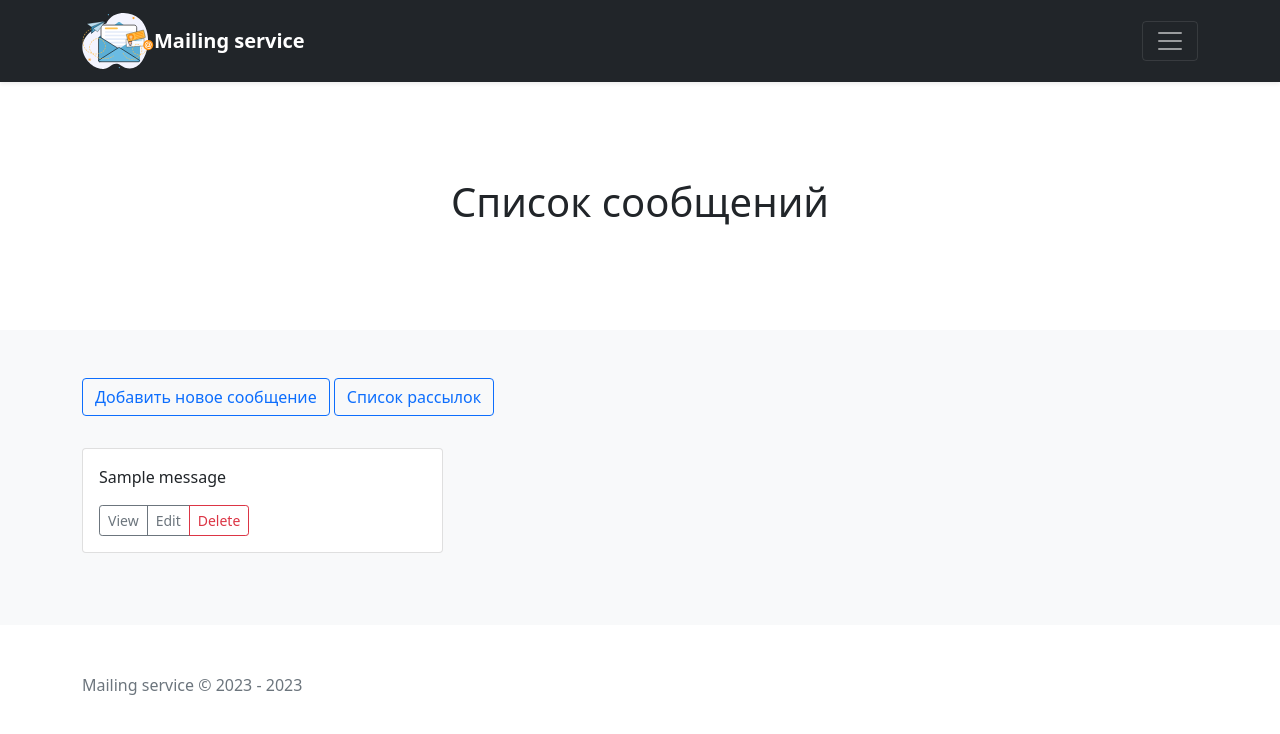
After one commit to DrKenni/service_mailings, a Django app: page /message/list/ in a window 1280 px wide. The commit adds this page. Shown: the top 734 px of the page. Run offline with Django 4.2, Linux system fonts and the light colour scheme; a user stored in the database is signed in; tables that the repository leaves empty hold one stand-in row (values such as "Sample post"); some libraries are stand-ins or nearby versions.

Commit message:
Доработка

```diff
--- a/blog/templates/blog/includes/inc_button_perms.html
+++ b/blog/templates/blog/includes/inc_button_perms.html
@@ -1,4 +1,4 @@
-{% if user.is_staff %}
+{% if user.is_superuser %}
     {% if object.is_published %}
         <a href="{% url 'blog:switch_publication' object.pk %}" type="button"
            class="btn btn-lg btn-sm btn-outline-secondary">Отменить</a>
--- a/blog/templates/blog/includes/inc_card_article.html
+++ b/blog/templates/blog/includes/inc_card_article.html
@@ -13,11 +13,11 @@
             <nav class="ms-5">
                 <a href="{% url 'blog:view' object.pk %}" type="button"
                    class="btn btn-lg btn-sm btn-outline-secondary">View</a>
-                {% if user.email == object.owner.email %}
+                {% if user.email == object.owner.email or user.is_superuser %}
                 <a href="{% url 'blog:edit' object.pk %}" type="button"
                    class="btn btn-lg btn-sm btn-outline-secondary">Edit</a>
                 {% endif %}
-                {% if user.email == object.owner.email %}
+                {% if user.email == object.owner.email or user.is_superuser %}
                 <a href="{% url 'blog:delete' object.pk %}" type="button"
                    class="btn btn-lg btn-sm btn-outline-danger">Delite</a>
                 {% endif %}
--- a/client/templates/client/client_list.html
+++ b/client/templates/client/client_list.html
@@ -5,6 +5,7 @@
     <a class="btn btn-outline-primary" href="{% url 'client:create' %}">Добавить клинта</a>
 </div>
 {% for object in object_list %}
+{% if user == object.user or user.is_superuser %}
 <div class="col-md-4">
     <div class="card mb-4 box-shadow">
         <div class="card-body">
@@ -34,5 +35,6 @@
         </div>
     </div>
 </div>
+{% endif %}
 {% endfor %}
 {% endblock %}
--- a/client/urls.py
+++ b/client/urls.py
@@ -6,9 +6,9 @@ from client.views import ClientListView, ClientCreateView, ClientDetailView, Cli
 app_name = ClientConfig.name
 
 urlpatterns = [
-    path('', ClientListView.as_view(), name='list'),
-    path('create/', ClientCreateView.as_view(), name='create'),
-    path('view/<int:pk>', ClientDetailView.as_view(), name='view'),
-    path('edit/<int:pk>', ClientUpdateView.as_view(), name='edit'),
-    path('delete/<int:pk>', ClientDeleteView.as_view(), name='delete'),
+    path('client/list/', ClientListView.as_view(), name='list'),
+    path('client/create/', ClientCreateView.as_view(), name='create'),
+    path('client/view/<int:pk>', ClientDetailView.as_view(), name='view'),
+    path('client/edit/<int:pk>', ClientUpdateView.as_view(), name='edit'),
+    path('client/delete/<int:pk>', ClientDeleteView.as_view(), name='delete'),
 ]
--- a/mailing/admin.py
+++ b/mailing/admin.py
@@ -5,7 +5,7 @@ from mailing.models import Message, Mailing, Log
 
 @admin.register(Message)
 class MessageAdmin(admin.ModelAdmin):
-    list_display = ('title', 'body')
+    list_display = ('title', 'body', 'user')
 
 
 @admin.register(Mailing)
@@ -16,5 +16,5 @@ class MailingAdmin(admin.ModelAdmin):
 
 @admin.register(Log)
 class LogAdmin(admin.ModelAdmin):
-    list_display = ('date_attempts', 'status', 'server_response')
+    list_display = ('date_attempts', 'status', 'server_response', 'mailing')
     list_filter = ('date_attempts', 'status', 'server_response')
--- a/mailing/models.py
+++ b/mailing/models.py
@@ -1,11 +1,14 @@
 from django.db import models
 
+from client.models import Client
 from users.models import User, NULLABLE
 
 
 class Message(models.Model):
     title = models.CharField(max_length=300, verbose_name='заголовок')
     body = models.TextField(verbose_name='сообщение')
+
+    user = models.ForeignKey(User, on_delete=models.CASCADE, verbose_name='пользователь', **NULLABLE)
 
     def __str__(self):
         return f'{self.title}'
@@ -35,6 +38,7 @@ class Mailing(models.Model):
                                               verbose_name='статус рассылки')
     message = models.ForeignKey(Message, on_delete=models.SET_NULL, verbose_name='cообщение', **NULLABLE)
     user = models.ForeignKey(User, on_delete=models.CASCADE, verbose_name='пользователь', **NULLABLE)
+    client = models.ManyToManyField(Client, verbose_name='клиент', )
 
     def __str__(self):
         return f'{self.status}'
--- /dev/null
+++ b/mailing/templates/mailing/message_list.html
@@ -0,0 +1,28 @@
+{% extends 'mailing/base.html' %}
+{% block content %}
+<div class="col-12 mb-3 ">
+    <a class="btn btn-outline-primary" href="{% url 'mailing:create_message' %}">Добавить новое сообщение</a>
+    <a class="btn btn-outline-primary" href="{% url 'mailing:list_mailing' %}">Список рассылок</a>
+</div>
+{% for object in object_list %}
+{% if user == object.user or user.is_superuser %}
+<div class="col-md-4">
+    <div class="card mb-4 box-shadow">
+        <div class="card-body">
+            <p class="card-text">{{ object.title }}</p>
+            <div class="d-flex justify-content-between align-items-center">
+                <nav class="btn-group">
+                    <a type="button" class="btn btn-sm btn-outline-secondary"
+                       href="{% url 'mailing:view_message' object.pk %}">View</a>
+                    <a type="button" class="btn btn-sm btn-outline-secondary"
+                         href="{% url 'mailing:update_message' object.pk %}">Edit</a>
+                    <a type="button" class="btn btn-sm btn-outline-danger"
+                         href="{% url 'mailing:delete_message' object.pk %}">Delete</a>
+                </nav>
+            </div>
+        </div>
+    </div>
+</div>
+{% endif %}
+{% endfor %}
+{% endblock %}
--- a/mailing/urls.py
+++ b/mailing/urls.py
@@ -3,17 +3,27 @@ from django.views.decorators.cache import cache_page
 
 from mailing.apps import MailingConfig
 from mailing.views import MailingListView, MailingDeleteView, MailingCreateView, MailingUpdateView, MailingDetailView, \
-    MailingView, contacts
+    MailingView, contacts, MessageListView, MessageCreateView, MessageDeleteView, MessageUpdateView, MessageDetailView
 
 app_name = MailingConfig.name
 
 urlpatterns = [
+
     path('', cache_page(60)(MailingView.as_view()), name='mailing_main'),
     path('contacts/', contacts, name='contacts'),
+
+    # Mailing
     path('list/', MailingListView.as_view(), name='list_mailing'),
     path('create/', MailingCreateView.as_view(), name='create_mailing'),
     path('delete/<int:pk>', MailingDeleteView.as_view(), name='delete_mailing'),
     path('edit/<int:pk>', MailingUpdateView.as_view(), name='update_mailing'),
     path('view/<int:pk>', MailingDetailView.as_view(), name='view_mailing'),
     # path('view/filter/', MailingDetailView.as_view(), name='view_mailing'),
+
+    # Message
+    path('message/list/', MessageListView.as_view(), name='list_message'),
+    path('message/create/', MessageCreateView.as_view(), name='create_message'),
+    path('message/delete/<int:pk>', MessageDeleteView.as_view(), name='delete_message'),
+    path('message/edit/<int:pk>', MessageUpdateView.as_view(), name='update_message'),
+    path('message/view/<int:pk>', MessageDetailView.as_view(), name='view_message'),
 ]
--- a/mailing/views.py
+++ b/mailing/views.py
@@ -1,5 +1,5 @@
 from django.contrib.auth.decorators import login_required
-from django.contrib.auth.mixins import LoginRequiredMixin, PermissionRequiredMixin
+from django.contrib.auth.mixins import LoginRequiredMixin
 from django.shortcuts import render
 from django.urls import reverse_lazy
 
@@ -8,8 +8,8 @@ from django.views.generic import ListView, DetailView, CreateView, UpdateView, D
 from blog.models import Article
 from client.models import Client
 from mailing.cron import my_scheduled_job
-from mailing.forms import MailingForm
-from mailing.models import Mailing
+from mailing.forms import MailingForm, MessageForm
+from mailing.models import Mailing, Message
 from mailing.services import get_log_list
 
 
@@ -23,7 +23,7 @@ class MailingView(LoginRequiredMixin, ListView):
         context_data['active_mailing'] = len(Mailing.objects.filter(status=2))
         context_data['title'] = 'Главная'
         context_data['clients'] = len(Client.objects.all())
-        context_data['article'] = Article.objects.filter(is_published=True)[:3]
+        context_data['article'] = Article.objects.filter(is_published=True).order_by('?')[:3]
         return context_data
 
     def get_queryset(self):
@@ -50,7 +50,7 @@ class MailingDetailView(LoginRequiredMixin, DetailView):
 
 class MailingDeleteView(LoginRequiredMixin, DeleteView):
     model = Mailing
-    permission_required = 'mailing.delete_mailing'
+    # permission_required = 'mailing.delete_mailing'
     success_url = reverse_lazy('mailing:list_mailing')
 
 
@@ -65,6 +65,12 @@ class MailingCreateView(LoginRequiredMixin, CreateView):
         self.object.save()
         my_scheduled_job()
         return super().form_valid(form)
+
+    def get_context_data(self, **kwargs):
+        context = super().get_context_data(**kwargs)
+        context['form'].fields['message'].queryset = Message.objects.filter(user=self.request.user)
+        context['form'].fields['client'].queryset = Client.objects.filter(user=self.request.user)
+        return context
 
 
 class MailingUpdateView(LoginRequiredMixin, UpdateView):
@@ -85,3 +91,38 @@ def contacts(request):
         'title': 'Контакты'
     }
     return render(request, 'mailing/contacts.html', context)
+
+
+class MessageListView(LoginRequiredMixin, ListView):
+    model = Message
+    template_name = 'mailing/message_list.html'
+    extra_context = {
+        'title': 'Список сообщений',
+    }
+
+
+class MessageCreateView(LoginRequiredMixin, CreateView):
+    model = Message
+    form_class = MessageForm
+    success_url = reverse_lazy('mailing:list_message')
+
+    def form_valid(self, form):
+        self.object = form.save(commit=False)
+        self.object.user = self.request.user
+        self.object.save()
+        return super().form_valid(form)
+
+
+class MessageDeleteView(LoginRequiredMixin, DeleteView):
+    model = Message
+    success_url = reverse_lazy('mailing:list_message')
+
+
+class MessageUpdateView(LoginRequiredMixin, UpdateView):
+    model = Message
+    form_class = MessageForm
+    success_url = reverse_lazy('mailing:list_message')
+
+
+class MessageDetailView(LoginRequiredMixin, DetailView):
+    model = Message
```
Also changed, not shown: blog/templates/blog/article_list.html (+0 -13 lines), mailing/forms.py (+17 -2 lines), mailing/templates/mailing/mailing_list.html (+3 -4 lines), mailing/templates/mailing/mailing_main.html (+12 -10 lines), mailing/templates/mailing/message_confirm_delete.html (added, +19 -0 lines), mailing/templates/mailing/message_detail.html (added, +14 -0 lines), mailing/templates/mailing/message_form.html (added, +20 -0 lines), mailing/migrations/0005_mailing_client.py (added), mailing/migrations/0006_message_user.py (added).
